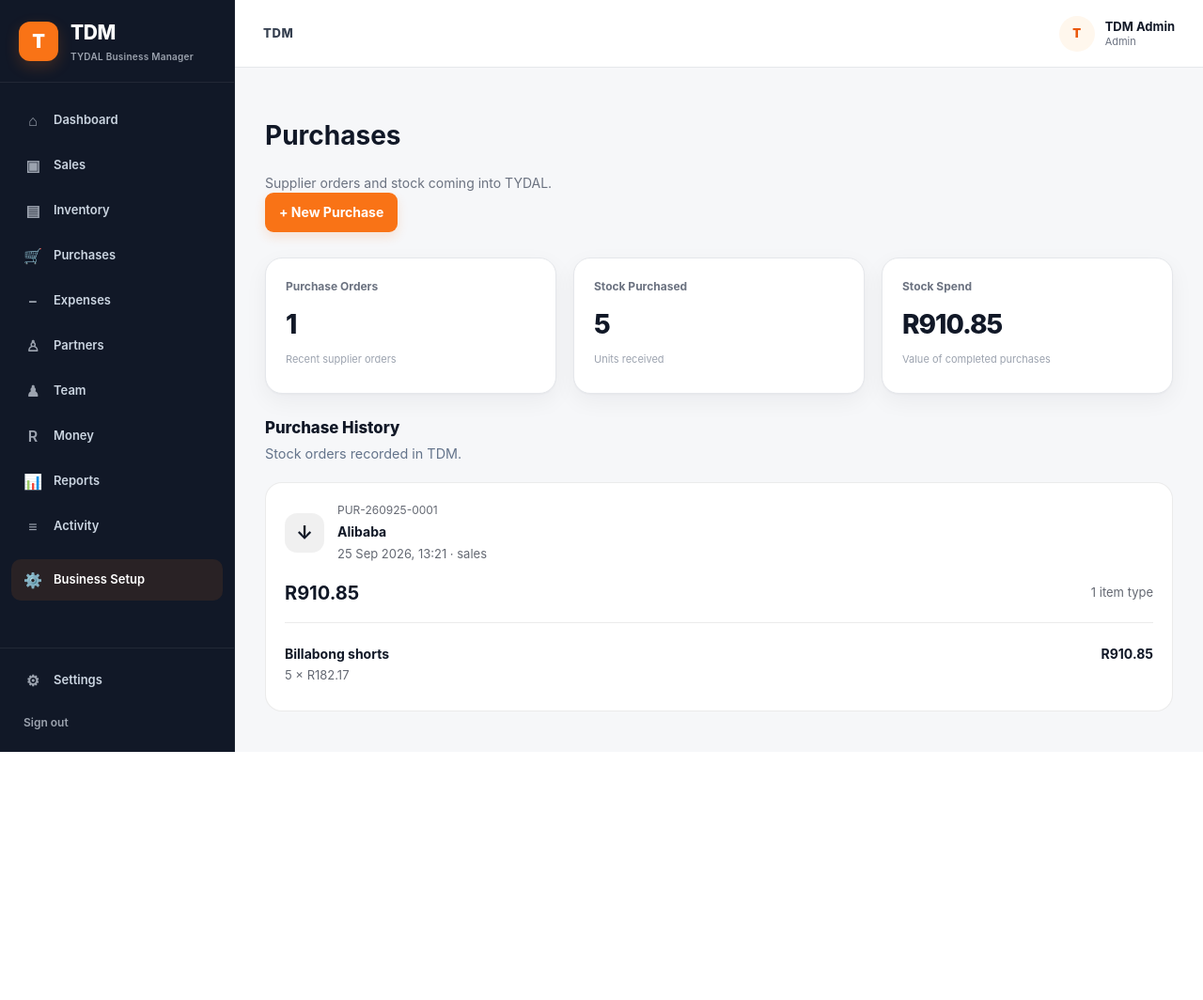
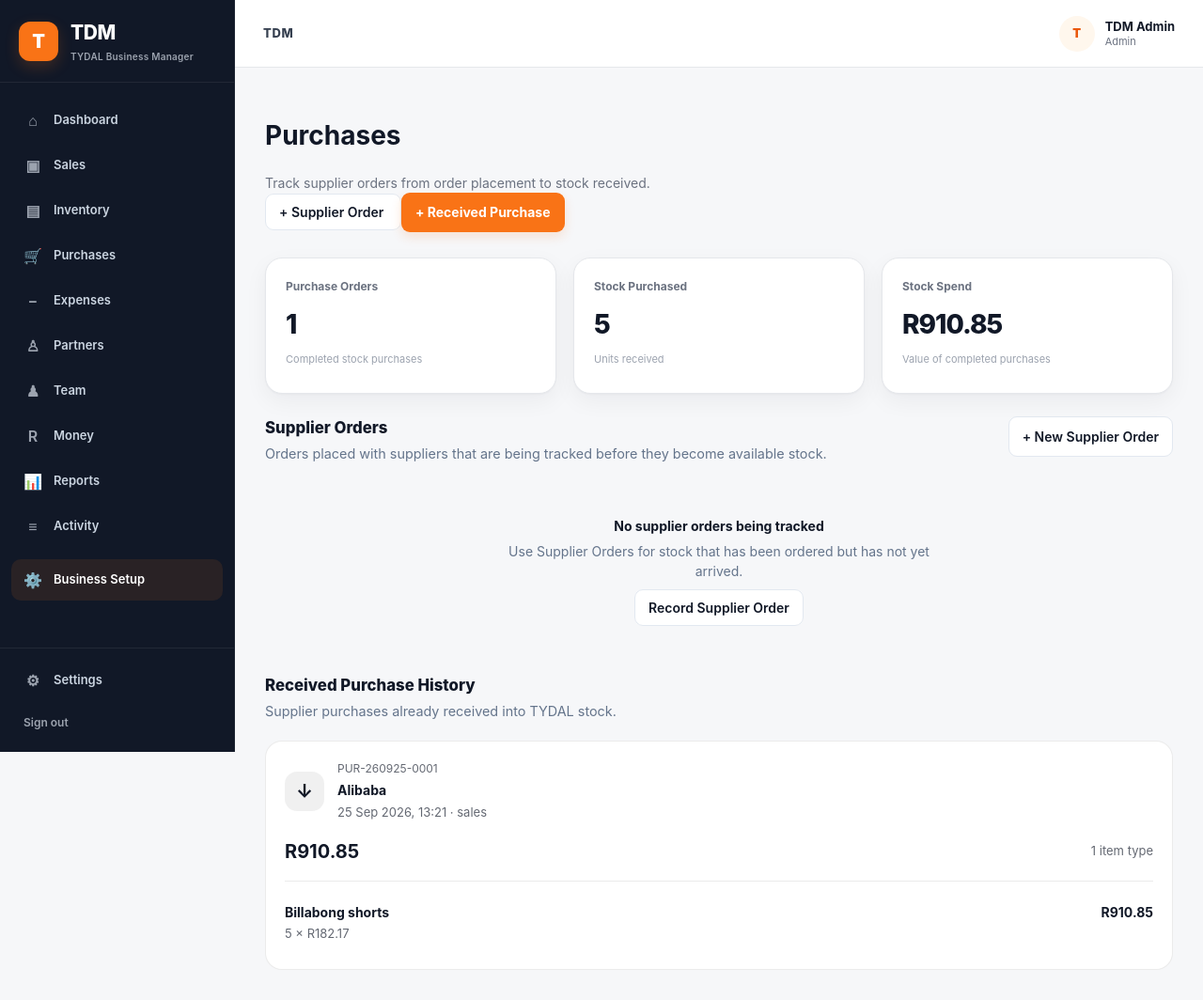
Before and after one commit to ConQuerrsa/TDM, a Flask app: page /purchases/ in a window 1280 px wide. Shown: the whole page at 94% size. Before the commit the page ends 800 px from the top, so only its background shows below. Run offline with Flask 3, Linux system fonts and the light colour scheme; a user stored in the database is signed in.

Commit message:
Revise purchases index for clarity on orders and stock
Updated the purchases index page to better reflect supplier orders and received purchases. Adjusted headings, descriptions, and button labels for clarity.

```diff
--- a/app/templates/purchases/index.html
+++ b/app/templates/purchases/index.html
@@ -9,13 +9,21 @@
     <div>
         <h1>Purchases</h1>
         <p>
-            Supplier orders and stock coming into TYDAL.
+            Track supplier orders from order placement to stock received.
         </p>
     </div>
 
-    <a href="{{ url_for('purchases.new') }}" class="primary-button">
-        + New Purchase
-    </a>
+    <div>
+        <a href="{{ url_for('purchases.new_supplier_order') }}"
+           class="secondary-button">
+            + Supplier Order
+        </a>
+
+        <a href="{{ url_for('purchases.new') }}"
+           class="primary-button">
+            + Received Purchase
+        </a>
+    </div>
 
 </div>
 
@@ -37,7 +45,7 @@
         </div>
 
         <div class="stat-description">
-            Recent supplier orders
+            Completed stock purchases
         </div>
 
     </div>
@@ -80,7 +88,7 @@
 
 
 <!-- ======================================================
-     PURCHASE HISTORY
+     IN-TRANSIT / SUPPLIER ORDERS
      ====================================================== -->
 
 <section class="purchases-section">
@@ -88,10 +96,171 @@
     <div class="section-heading">
 
         <div>
-            <h3>Purchase History</h3>
+            <h3>Supplier Orders</h3>
 
             <p>
-                Stock orders recorded in TDM.
+                Orders placed with suppliers that are being tracked
+                before they become available stock.
+            </p>
+        </div>
+
+        <a href="{{ url_for('purchases.new_supplier_order') }}"
+           class="secondary-button">
+            + New Supplier Order
+        </a>
+
+    </div>
+
+
+    {% if supplier_orders %}
+
+    <div class="purchase-list">
+
+        {% for order in supplier_orders %}
+
+        <article class="purchase-card">
+
+            <div class="purchase-card-main">
+
+                <div class="purchase-icon">
+                    ↗
+                </div>
+
+                <div>
+
+                    <div class="purchase-reference">
+                        {{ order.order_number }}
+                    </div>
+
+                    <h4>
+                        {{ order.supplier }}
+                    </h4>
+
+                    <div class="purchase-meta">
+
+                        {{ order.order_date.strftime("%d %b %Y, %H:%M") }}
+
+                        ·
+
+                        {{ order.status|replace('_', ' ')|title }}
+
+                        {% if order.is_historical %}
+                            · Historical
+                        {% endif %}
+
+                    </div>
+
+                </div>
+
+            </div>
+
+
+            <div class="purchase-card-side">
+
+                <strong>
+                    R{{ "%.2f"|format(order.landed_cost) }}
+                </strong>
+
+                <span>
+                    Landed cost
+                </span>
+
+            </div>
+
+
+            <div class="purchase-items">
+
+                <div class="purchase-item-row">
+
+                    <div>
+                        <strong>Goods Cost</strong>
+
+                        <span>
+                            Supplier goods
+                        </span>
+                    </div>
+
+                    <strong>
+                        R{{ "%.2f"|format(order.goods_cost) }}
+                    </strong>
+
+                </div>
+
+
+                <div class="purchase-item-row">
+
+                    <div>
+                        <strong>Additional Costs</strong>
+
+                        <span>
+                            Duties, shipping and other landed costs
+                        </span>
+                    </div>
+
+                    <strong>
+                        R{{ "%.2f"|format(order.extra_cost_total) }}
+                    </strong>
+
+                </div>
+
+            </div>
+
+
+            <div style="margin-top: 1rem;">
+
+                <a href="{{ url_for(
+                    'purchases.supplier_order_detail',
+                    order_id=order.id
+                ) }}"
+                   class="secondary-button">
+                    View Order →
+                </a>
+
+            </div>
+
+        </article>
+
+        {% endfor %}
+
+    </div>
+
+
+    {% else %}
+
+    <div class="empty-state">
+
+        <h4>No supplier orders being tracked</h4>
+
+        <p>
+            Use Supplier Orders for stock that has been ordered
+            but has not yet arrived.
+        </p>
+
+        <a href="{{ url_for('purchases.new_supplier_order') }}"
+           class="secondary-button">
+            Record Supplier Order
+        </a>
+
+    </div>
+
+    {% endif %}
+
+</section>
+
+
+<!-- ======================================================
+     RECEIVED PURCHASE HISTORY
+     ====================================================== -->
+
+<section class="purchases-section">
+
+    <div class="section-heading">
+
+        <div>
+            <h3>Received Purchase History</h3>
+
+            <p>
+                Supplier purchases already received into TYDAL stock.
             </p>
         </div>
 
@@ -127,7 +296,7 @@
                         {{ purchase.purchase_date.strftime("%d %b %Y, %H:%M") }}
 
                         {% if purchase.money_account %}
-                        · {{ purchase.money_account.name }}
+                            · {{ purchase.money_account.name }}
                         {% endif %}
 
                     </div>
@@ -191,14 +360,16 @@
 
     <div class="empty-state">
 
-        <h4>No purchases recorded yet</h4>
+        <h4>No received purchases recorded yet</h4>
 
         <p>
-            Your supplier and stock orders will appear here.
+            Stock that has physically arrived and been recorded
+            will appear here.
         </p>
 
-        <a href="{{ url_for('purchases.new') }}" class="primary-button">
-            Record First Purchase
+        <a href="{{ url_for('purchases.new') }}"
+           class="primary-button">
+            Record Received Purchase
         </a>
 
     </div>
```
